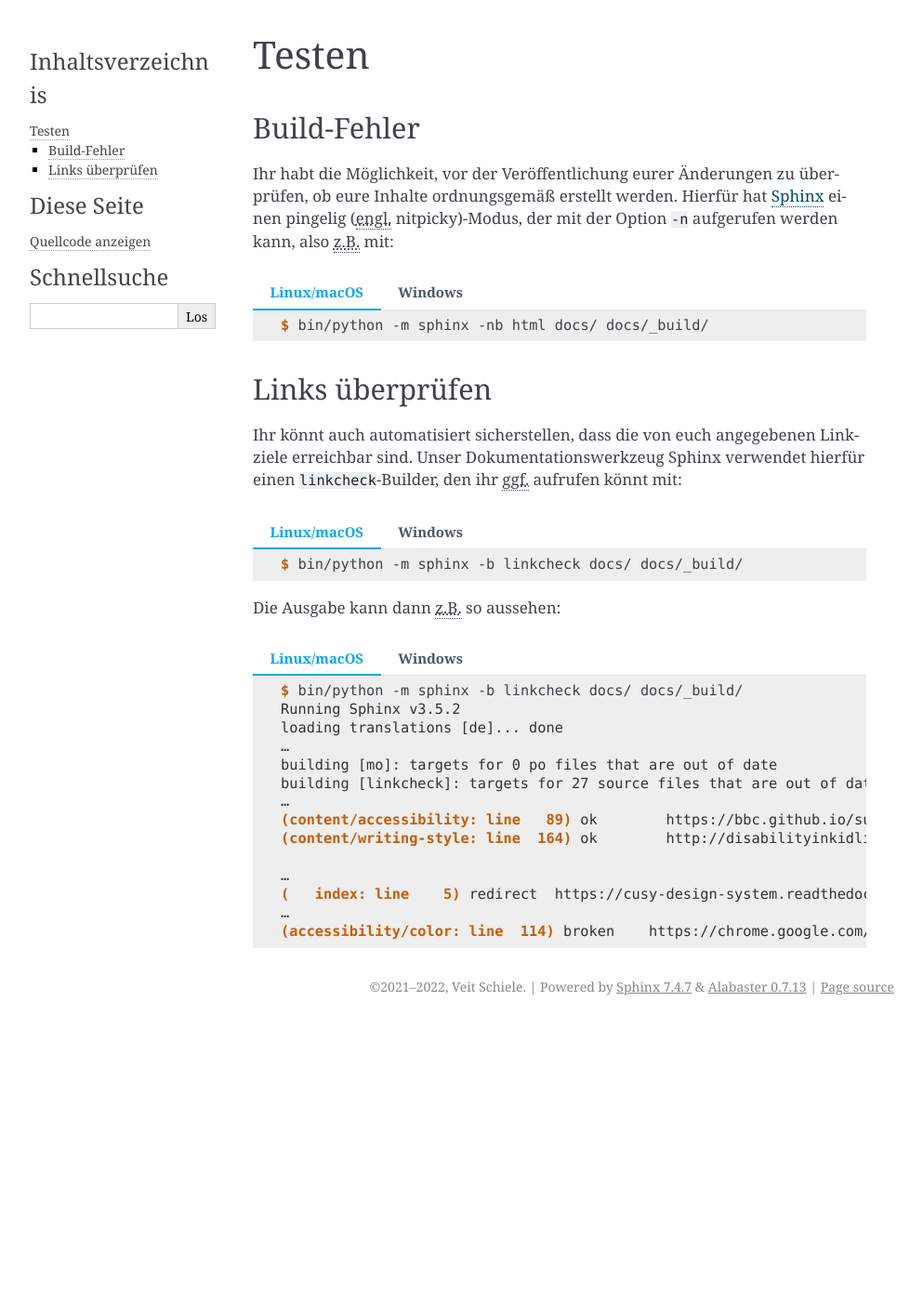
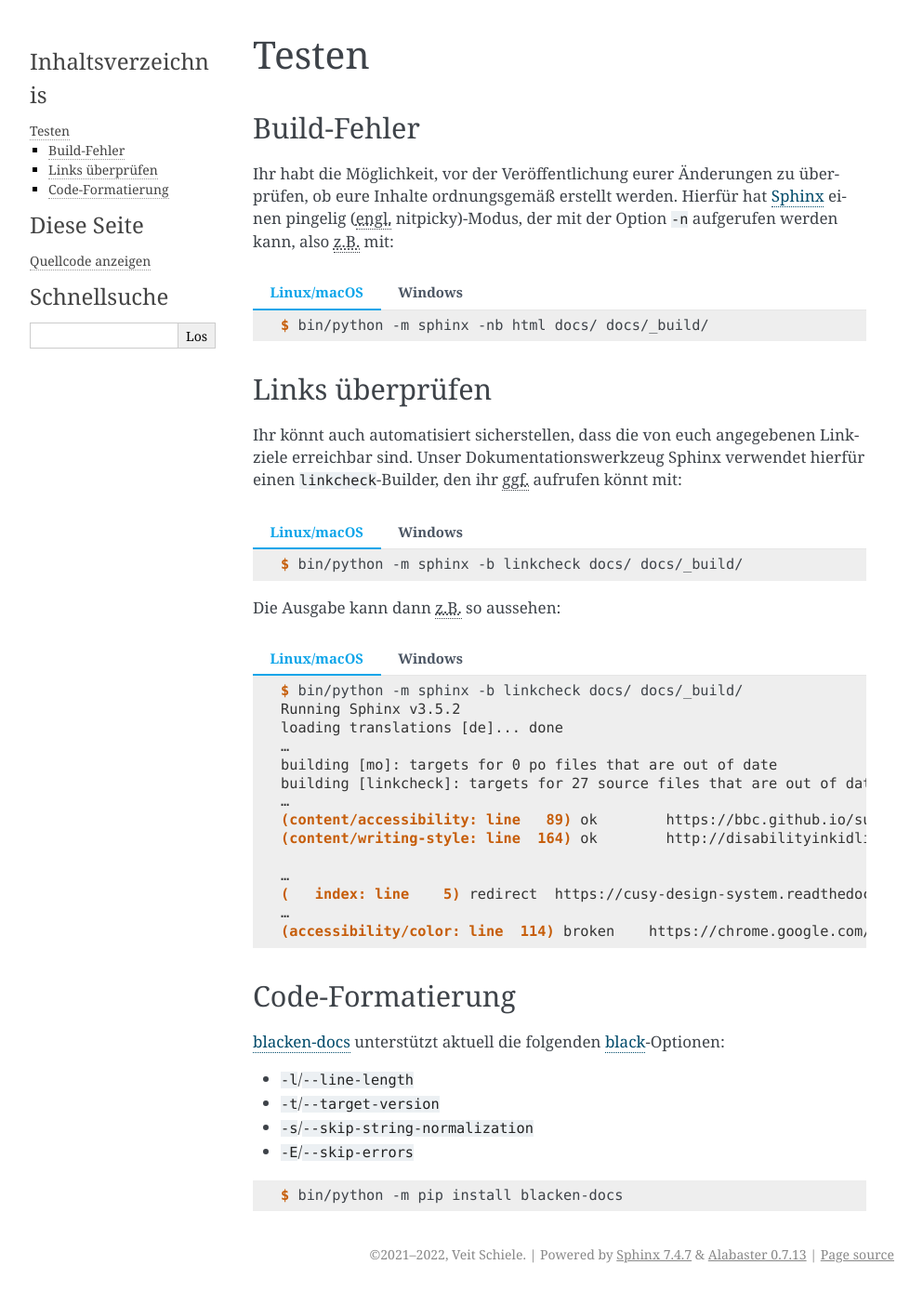
Before and after one commit to veit/python-basics-tutorial-de, a Sphinx documentation site: the page built from docs/document/test.rst, in a window 1280 px wide. Shown: the whole page at 93% size, without its empty margins (148-1141 px from the left). Built offline with Sphinx 7.4.7, drawn with Linux system fonts in a browser that asks for light colours; pages that are not in the unit, such as notebooks, are missing from menus; before the commit the page ends 1101 px from its top, so only the background shows below that.

Commit message:
:memo: Add code formatting section to test docs section

```diff
--- a/docs/document/test.rst
+++ b/docs/document/test.rst
@@ -85,3 +85,18 @@ Die Ausgabe kann dann :abbr:`z.B. (zum Beispiel)` so aussehen:
        (   index: line    5) redirect  https://cusy-design-system.readthedocs.io/ - with Found to https://cusy-design-system.readthedocs.io/de/latest/
        …
        (accessibility/color: line  114) broken    https://chrome.google.com/webstore/detail/nocoffee/jjeeggmbnhckmgdhmgdckeigabjfbddl - 404 Client Error: Not Found for url: https://chrome.google.com/webstore/detail/nocoffee/jjeeggmbnhckmgdhmgdckeigabjfbddl
+
+Code-Formatierung
+-----------------
+
+`blacken-docs <https://github.com/adamchainz/blacken-docs>`_ unterstützt aktuell
+die folgenden `black <https://github.com/psf/black>`_-Optionen:
+
+* ``-l``/``--line-length``
+* ``-t``/``--target-version``
+* ``-s``/``--skip-string-normalization``
+* ``-E``/``--skip-errors``
+
+.. code-block:: console
+
+   $ bin/python -m pip install blacken-docs
```
